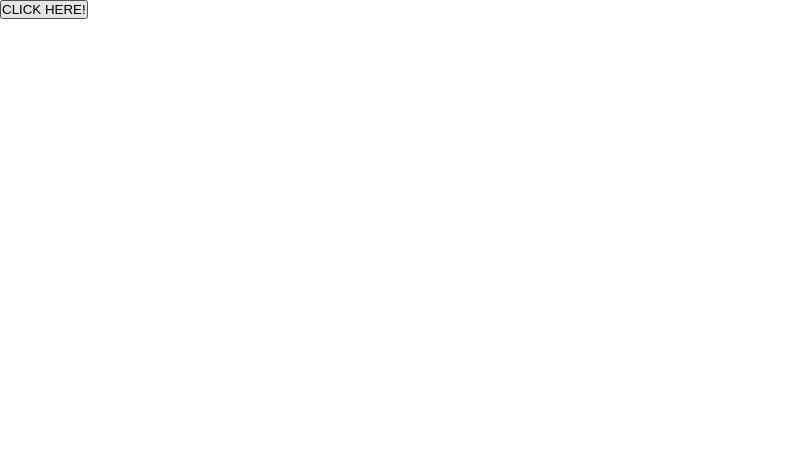
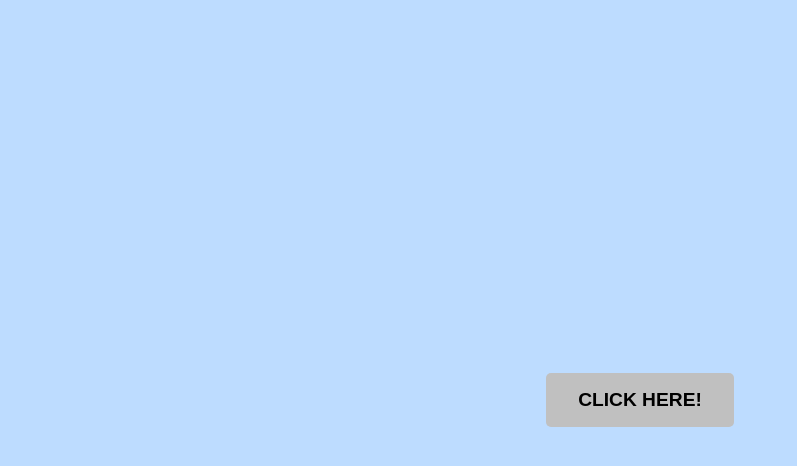
Before and after one commit to Saurabhdaswant/atharva, a plain HTML site: page index.html in a window 1280 px wide. Shown: the whole page, without its empty margins (0-797 px from the left). Drawn offline with Linux system fonts and the light colour scheme.

Commit message:
main styling
and  update comments

```diff
--- a/style.css
+++ b/style.css
@@ -1,8 +1,30 @@
+/* dont need extra space  */
 * {
   margin: 0;
   padding: 0;
 }
 
-:root {
-  --red: red;
+/* body  default color  */
+
+body {
+  background-color: #bddcff;
 }
+
+/* here main 😌😉 is centerd */
+
+main {
+  min-height: 100vh;
+  display: flex;
+  justify-content: center;
+  align-items: center;
+}
+
+/* button styling  */
+#btn {
+  font-size: 1.2rem;
+  font-weight: 700;
+  padding: 1rem 2rem;
+  border-radius: 5px;
+  border: none;
+  background-color: silver;
+}
```
